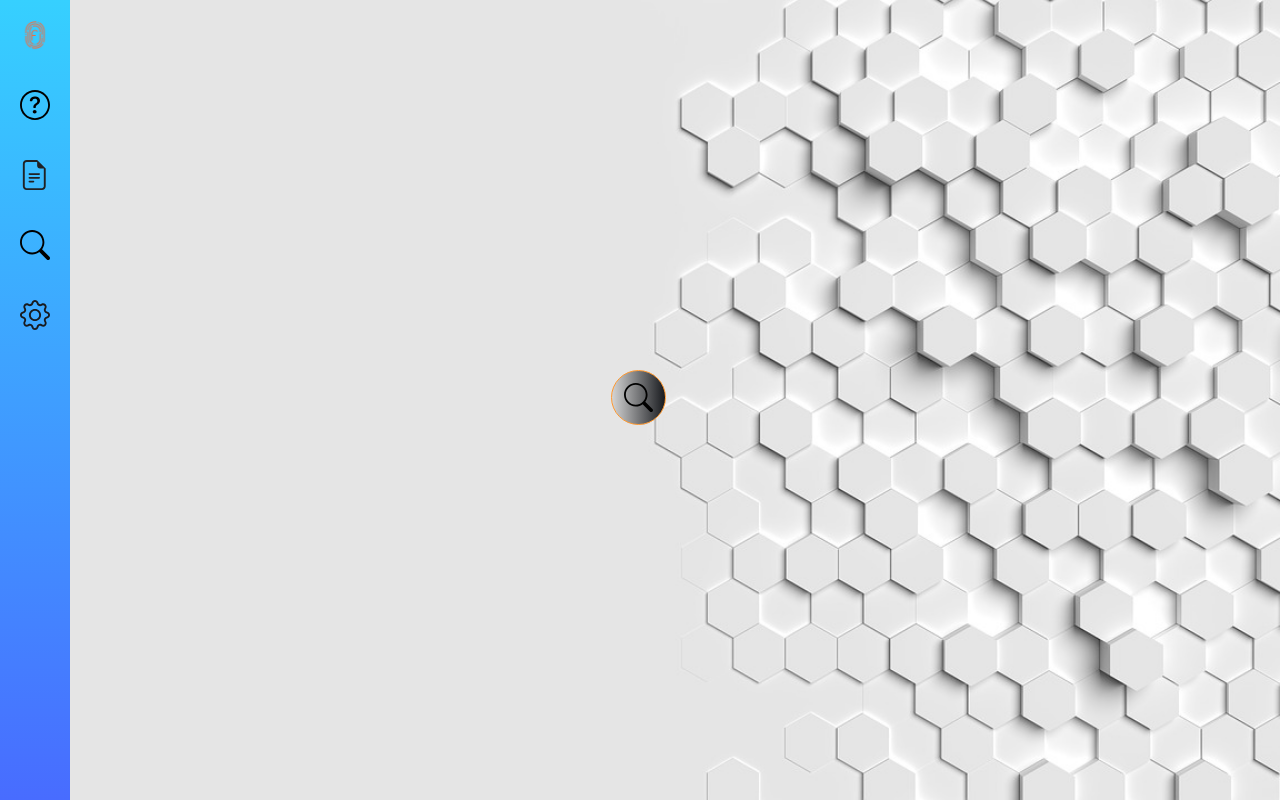
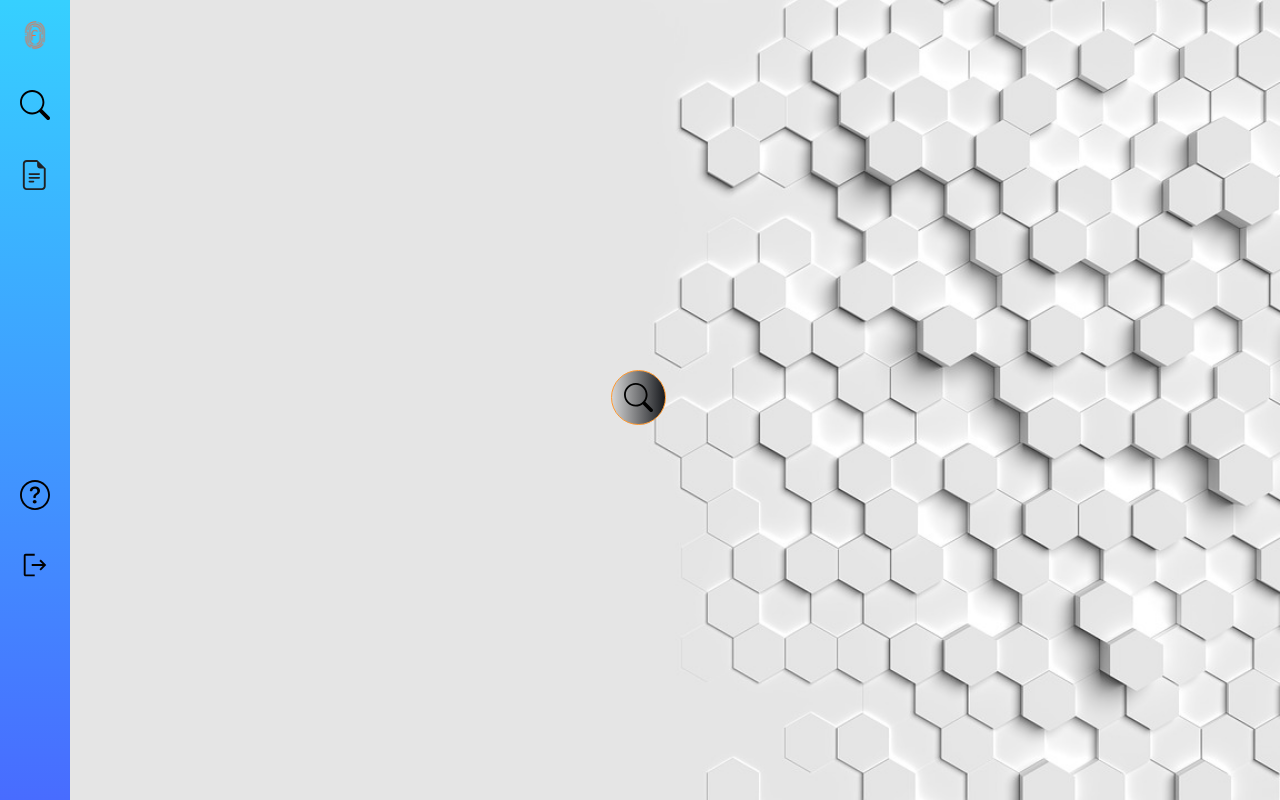
Before and after one commit to LeoBarrenechea/Reto_empresa-Fidenet, a React (Create React App) app in the folder front/: page /search in a window 1280 px wide. Shown: the top 800 px of the page. Built offline with nearby package versions, Linux system fonts and the light colour scheme.

Commit message:
icono y sidenav

```diff
--- a/front/src/components/Sidenav/Sidenav.jsx
+++ b/front/src/components/Sidenav/Sidenav.jsx
@@ -1,5 +1,5 @@
 import "./Sidenav.css";
-import gear from "../../iconos-smartketing/gear.svg";
+import logout from "../../iconos-smartketing/logout.svg";
 import search from "../../iconos-smartketing/search.svg";
 import question from "../../iconos-smartketing/question-circle.svg";
 import document from "../../iconos-smartketing/file-earmark-text.svg";
@@ -18,8 +18,8 @@ export default function Sidenav() {
           </a>
         </li>
         <li className="nav-item">
-          <a href="/acerca-de" title="Acerca de">
-            <img className="nav-link" src={question} alt="question" />
+          <a href="/busqueda" title="Búsqueda">
+            <img className="nav-link" src={search} alt="search" />
           </a>
         </li>
         <li className="nav-item">
@@ -32,14 +32,14 @@ export default function Sidenav() {
             />
           </a>
         </li>
-        <li className="nav-item">
-          <a href="/busqueda" title="Búsqueda">
-            <img className="nav-link" src={search} alt="search" />
+        <li className="nav-item" style={{ marginTop: "250px" }}>
+          <a  title="Acerca de">
+            <img className="nav-link" src={question} alt="question" />
           </a>
         </li>
-        <li className="nav-item">
-          <a href="/ajustes" title="Ajustes">
-            <img className="nav-link" src={gear} alt="ajustes" />
+        <li className="nav-item" >
+          <a href="/" title="Log out">
+            <img className="nav-link" src={logout} alt="logout" />
           </a>
         </li>
       </ul>
```
Also changed, not shown: front/src/iconos-smartketing/logout.svg (added).
